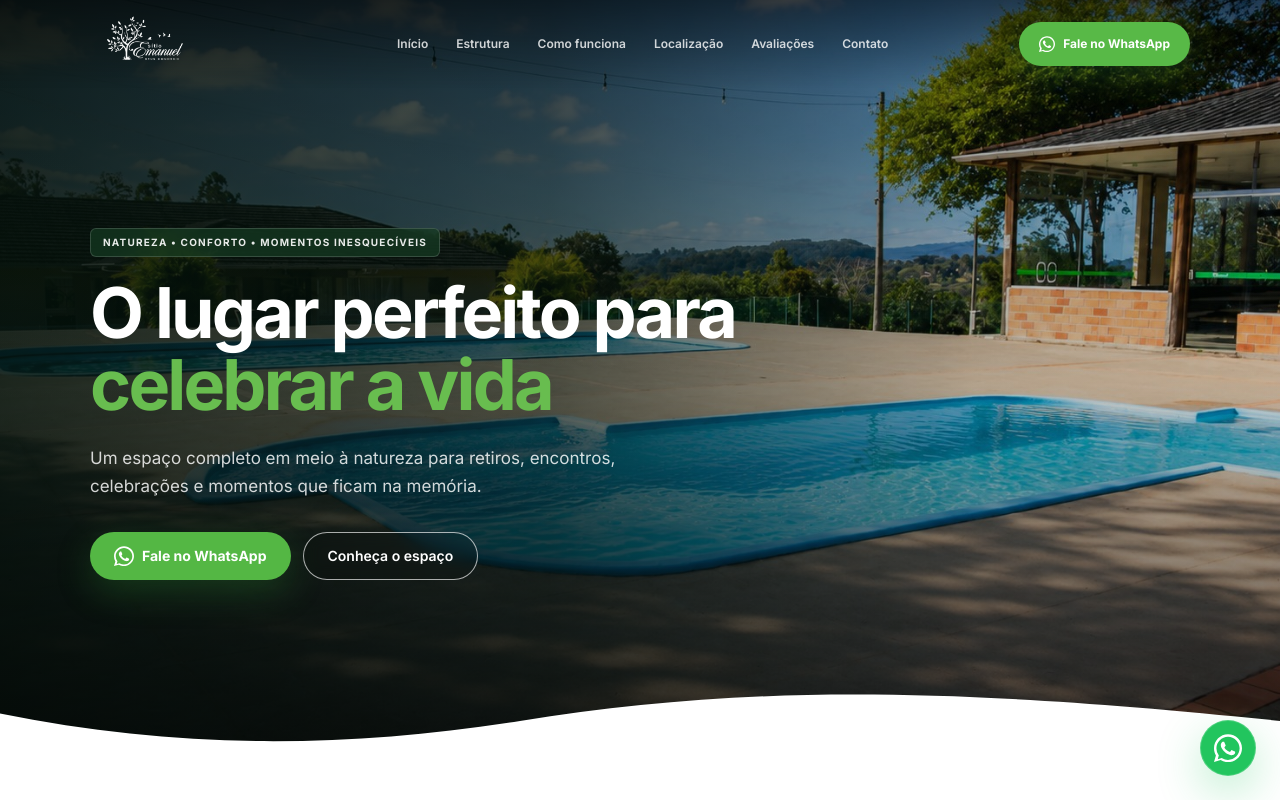
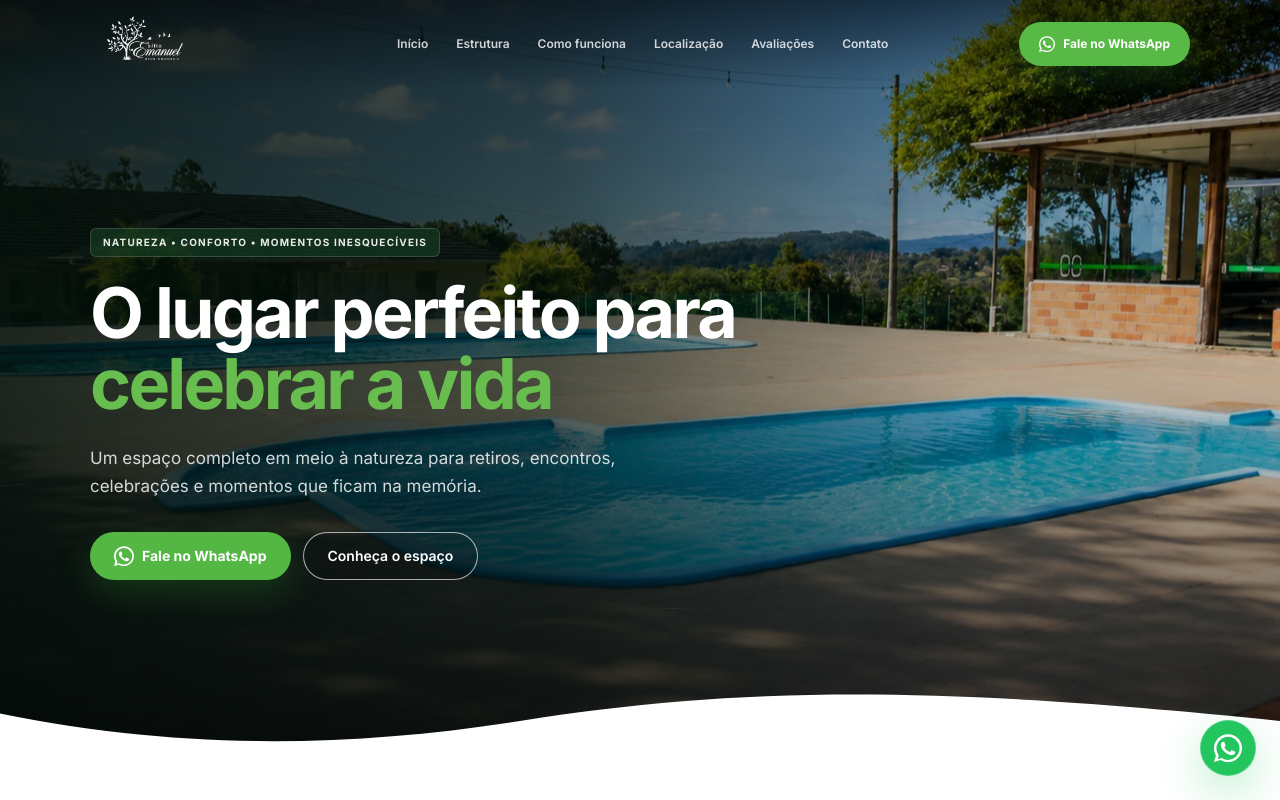
Before and after one commit to anthonytribeiro587/lp-sitioemanuel, a Next.js app: page / in a window 1280 px wide. Shown: the top 800 px of the page. Built offline with nearby package versions, Linux system fonts and the light colour scheme.

Commit message:
Adicionar efeitos de rolagem e interação

```diff
--- a/app/globals.css
+++ b/app/globals.css
@@ -3,6 +3,9 @@
 :root {
   --background: #ffffff;
   --foreground: #172019;
+  --pointer-x: 50vw;
+  --pointer-y: 30vh;
+  --hero-shift: 0px;
   color-scheme: light;
 }
 
@@ -12,75 +15,42 @@
   --font-sans: var(--font-inter), Inter, ui-sans-serif, system-ui, sans-serif;
 }
 
-* {
-  box-sizing: border-box;
+* { box-sizing: border-box; }
+html { min-height: 100%; scroll-behavior: smooth; background: var(--background); }
+body { min-height: 100%; margin: 0; overflow-x: hidden; background: var(--background); color: var(--foreground); font-family: var(--font-inter), Inter, ui-sans-serif, system-ui, sans-serif; font-size: 16px; text-rendering: optimizeLegibility; -webkit-font-smoothing: antialiased; }
+::selection { background: rgba(82, 174, 66, 0.28); color: #122018; }
+button, a, summary, input, textarea, select { -webkit-tap-highlight-color: transparent; }
+button, a, summary { touch-action: manipulation; }
+button, input, textarea, select { font: inherit; }
+iframe { display: block; }
+:focus-visible { outline: 3px solid rgba(82, 174, 66, 0.82); outline-offset: 3px; }
+
+.cursor-aura { position: fixed; z-index: 80; left: var(--pointer-x); top: var(--pointer-y); width: 320px; height: 320px; border-radius: 999px; pointer-events: none; opacity: 0; transform: translate(-50%, -50%); background: radial-gradient(circle, rgba(93,190,79,.14), rgba(93,190,79,.05) 35%, transparent 70%); transition: opacity .3s ease; mix-blend-mode: multiply; }
+.motion-ready .cursor-aura { opacity: 1; }
+
+.site-wind { position: fixed; inset: 0; z-index: 2; overflow: hidden; pointer-events: none; }
+.site-wind span { position: absolute; left: -12vw; width: 72px; height: 1px; opacity: 0; background: linear-gradient(90deg, transparent, rgba(183,230,176,.34), transparent); animation: wind-drift 15s linear infinite; }
+.site-wind span:nth-child(1) { top: 18%; animation-delay: -2s; }
+.site-wind span:nth-child(2) { top: 34%; width: 110px; animation-delay: -8s; animation-duration: 19s; }
+.site-wind span:nth-child(3) { top: 61%; width: 90px; animation-delay: -12s; animation-duration: 17s; }
+.site-wind span:nth-child(4) { top: 78%; width: 56px; animation-delay: -5s; animation-duration: 21s; }
+@keyframes wind-drift { 0% { transform: translate3d(0,0,0) rotate(-4deg); opacity: 0; } 10% { opacity: .3; } 50% { transform: translate3d(58vw,-18px,0) rotate(2deg); opacity: .22; } 100% { transform: translate3d(125vw,12px,0) rotate(-3deg); opacity: 0; } }
+
+.motion-ready .scroll-reveal { opacity: 0; transform: translate3d(0,32px,0) scale(.985); filter: blur(5px); transition: opacity .78s cubic-bezier(.2,.75,.2,1), transform .78s cubic-bezier(.2,.75,.2,1), filter .78s ease; transition-delay: var(--reveal-delay,0ms); will-change: transform, opacity; }
+.motion-ready .scroll-reveal.is-visible { opacity: 1; transform: translate3d(0,0,0) scale(1); filter: blur(0); }
+#inicio img { transform: translate3d(0,var(--hero-shift),0) scale(1.06); transition: transform 80ms linear; will-change: transform; }
+main article, main aside { transition: transform .32s cubic-bezier(.2,.8,.2,1), box-shadow .32s ease, border-color .32s ease; }
+main article:hover, main aside:hover { transform: translateY(-7px); border-color: rgba(80,163,64,.34); box-shadow: 0 24px 55px rgba(29,58,35,.12); }
+main a, main button { position: relative; overflow: hidden; }
+main a::after, main button::after { content: ""; position: absolute; inset: -2px; pointer-events: none; background: linear-gradient(110deg,transparent 25%,rgba(255,255,255,.24) 45%,transparent 65%); transform: translateX(-130%); transition: transform .65s ease; }
+main a:hover::after, main button:hover::after { transform: translateX(130%); }
+main .group img { transition: transform .85s cubic-bezier(.2,.8,.2,1), filter .85s ease; }
+main .group:hover img { transform: scale(1.075) rotate(.35deg); filter: saturate(1.08) contrast(1.03); }
+
+@media (hover: none), (pointer: coarse) { .cursor-aura { display: none; } main article:hover, main aside:hover { transform: none; } }
+@media (prefers-reduced-motion: reduce) {
+  html { scroll-behavior: auto; }
+  *, *::before, *::after { scroll-behavior: auto !important; animation-duration: .01ms !important; animation-iteration-count: 1 !important; transition-duration: .01ms !important; }
+  .cursor-aura, .site-wind { display: none !important; }
+  .scroll-reveal { opacity: 1 !important; transform: none !important; filter: none !important; }
 }
-
-html {
-  min-height: 100%;
-  scroll-behavior: smooth;
-  background: var(--background);
-}
-
-body {
-  min-height: 100%;
-  margin: 0;
-  overflow-x: hidden;
-  background: var(--background);
-  color: var(--foreground);
-  font-family: var(--font-inter), Inter, ui-sans-serif, system-ui, sans-serif;
-  font-size: 16px;
-  text-rendering: optimizeLegibility;
-  -webkit-font-smoothing: antialiased;
-}
-
-::selection {
-  background: rgba(82, 174, 66, 0.28);
-  color: #122018;
-}
-
-button,
-a,
-summary,
-input,
-textarea,
-select {
-  -webkit-tap-highlight-color: transparent;
-}
-
-button,
-a,
-summary {
-  touch-action: manipulation;
-}
-
-button,
-input,
-textarea,
-select {
-  font: inherit;
-}
-
-iframe {
-  display: block;
-}
-
-:focus-visible {
-  outline: 3px solid rgba(82, 174, 66, 0.82);
-  outline-offset: 3px;
-}
-
-@media (prefers-reduced-motion: reduce) {
-  html {
-    scroll-behavior: auto;
-  }
-
-  *,
-  *::before,
-  *::after {
-    scroll-behavior: auto !important;
-    animation-duration: 0.01ms !important;
-    animation-iteration-count: 1 !important;
-    transition-duration: 0.01ms !important;
-  }
-}
```
